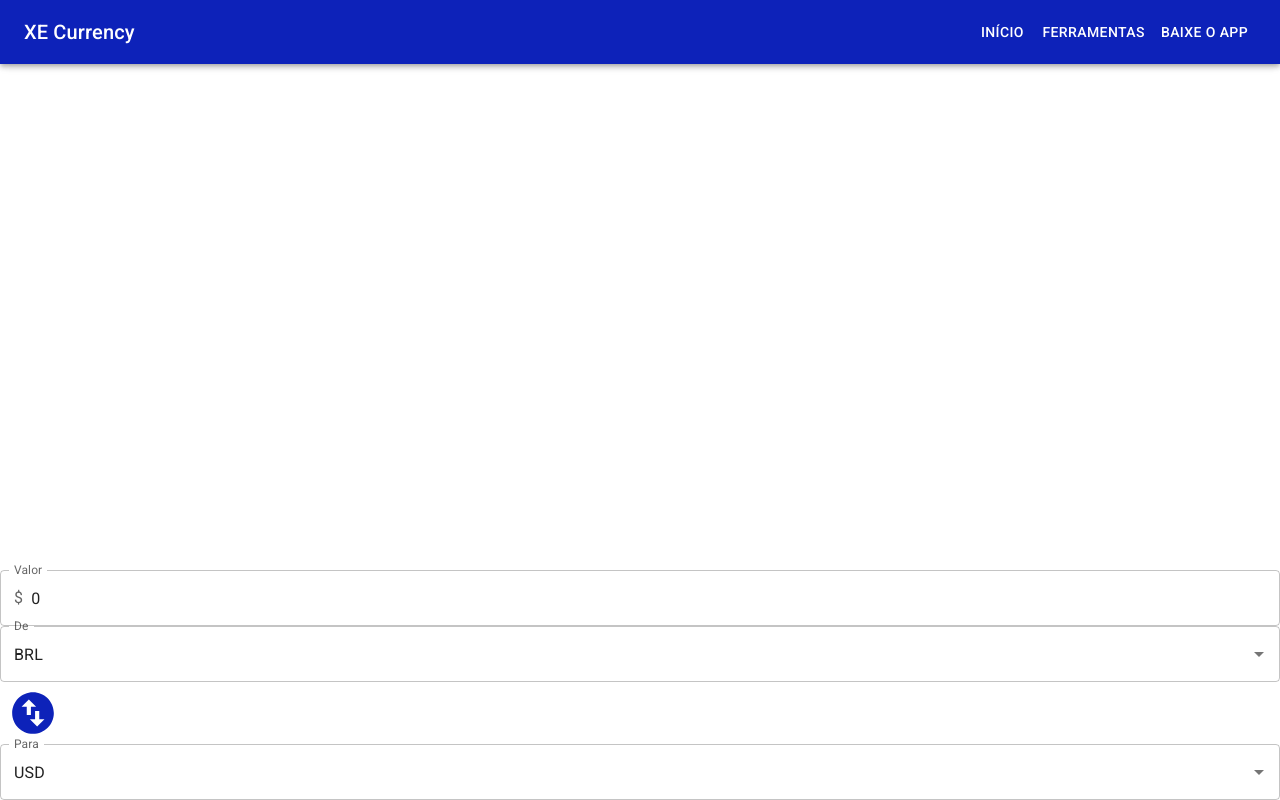
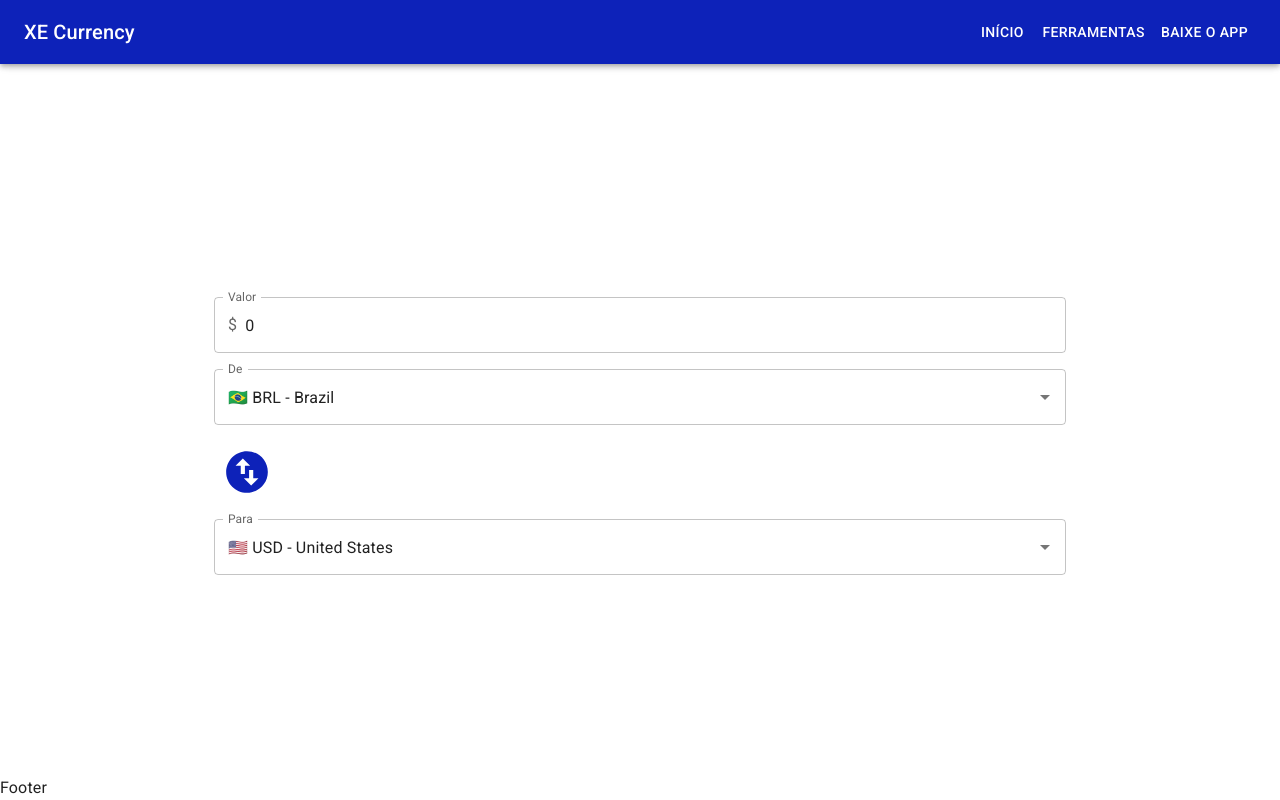
Before and after one commit to luccarauedys/currency-converter, a React (Vite) app: page / in a window 1280 px wide. Built offline with nearby package versions, Linux system fonts and the light colour scheme; a web font is replaced by a local one.

Commit message:
feat: add box que mostra o resultado da conversão

```diff
--- a/src/App.tsx
+++ b/src/App.tsx
@@ -1,10 +1,15 @@
-import { Container, Grid } from "@mui/material";
+import { Container, Grid, Typography } from "@mui/material";
 import DrawerAppBar from "./components/DrawerAppBar";
 import InputAmount from "./components/InputAmount";
 import SelectCurrency from "./components/SelectCurrency";
 import ButtonSwitchCurrency from "./components/ButtonSwitchCurrency";
+import { useContext } from "react";
+import { CurrencyContext } from "./contexts/CurrencyContext";
 
 export default function App() {
+  const { fromCurrency, setFromCurrency, toCurrency, setToCurrency } =
+    useContext(CurrencyContext);
+
   const containerStyles = {
     minHeight: "100vh",
     display: "flex",
@@ -16,12 +21,24 @@ export default function App() {
     <Container maxWidth={false} disableGutters sx={containerStyles}>
       <DrawerAppBar />
 
-      <Grid container>
-        <InputAmount />
-        <SelectCurrency label="De" value="BRL" setValue={() => ""} />
-        <ButtonSwitchCurrency />
-        <SelectCurrency label="Para" value="USD" setValue={() => ""} />
-      </Grid>
+      <Container maxWidth="md">
+        <Grid container spacing={2}>
+          <InputAmount />
+          <SelectCurrency
+            label="De"
+            value={fromCurrency}
+            setValue={setFromCurrency}
+          />
+          <ButtonSwitchCurrency />
+          <SelectCurrency
+            label="Para"
+            value={toCurrency}
+            setValue={setToCurrency}
+          />
+        </Grid>
+      </Container>
+
+      <Typography>Footer</Typography>
     </Container>
   );
 }
--- a/src/components/ButtonSwitchCurrency.tsx
+++ b/src/components/ButtonSwitchCurrency.tsx
@@ -1,12 +1,15 @@
+import { useContext } from "react";
 import { Button, Grid } from "@mui/material";
+import { CurrencyContext } from "../contexts/CurrencyContext";
 import SwapVerticalCircleIcon from "@mui/icons-material/SwapVerticalCircle";
 
 export default function ButtonSwitchCurrency() {
-  // TODO: Pegar fromCurrency, setFromCurrency, toCurrency e setToCurrency do contexto.
+  const { fromCurrency, setFromCurrency, toCurrency, setToCurrency } =
+    useContext(CurrencyContext);
 
   const handleSwitch = () => {
-    // setFromCurrency(toCurrency);
-    // setToCurrency(fromCurrency);
+    setFromCurrency(toCurrency);
+    setToCurrency(fromCurrency);
   };
 
   const buttonStyles = {
--- /dev/null
+++ b/src/components/Main.tsx
@@ -0,0 +1,5 @@
+import { Container } from "@mui/material";
+
+export default function Main() {
+  return <Container></Container>;
+}
```
Also changed, not shown: src/components/FinalResult.tsx (added, +25 -0 lines).
